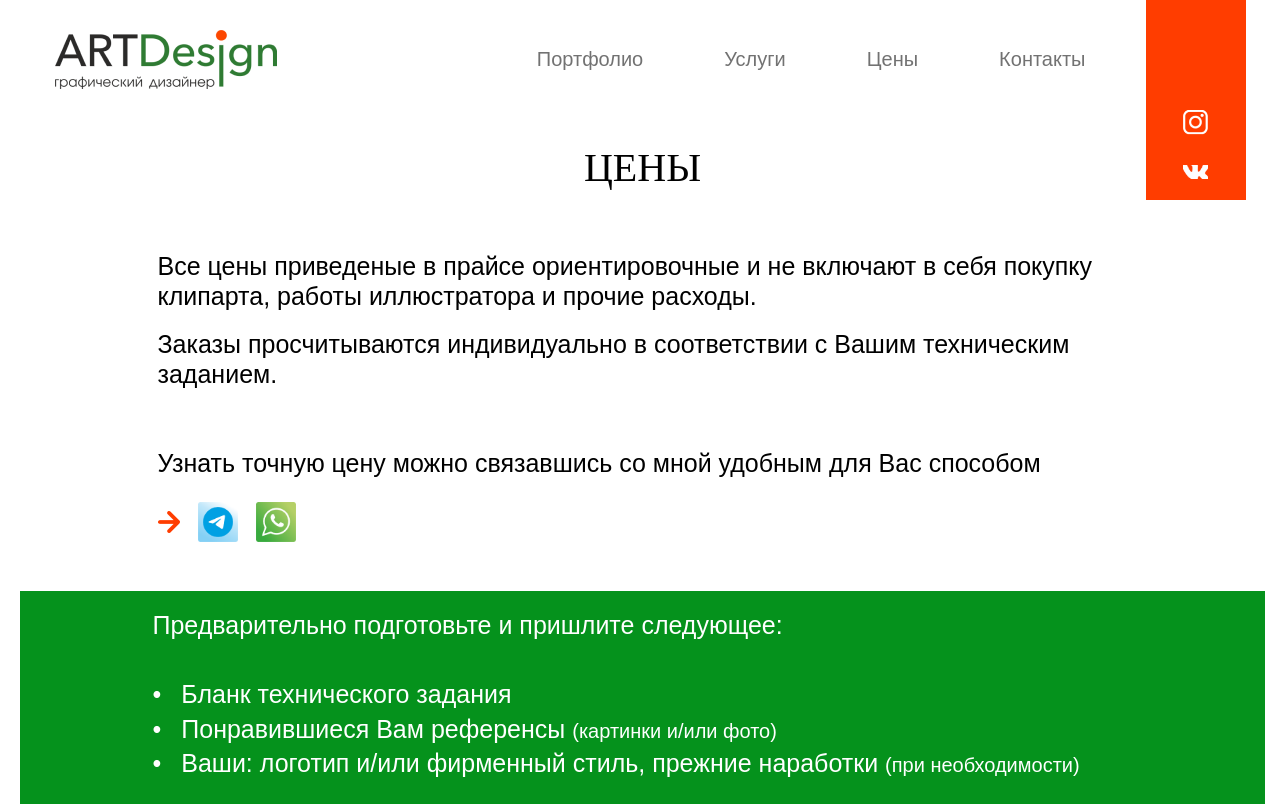
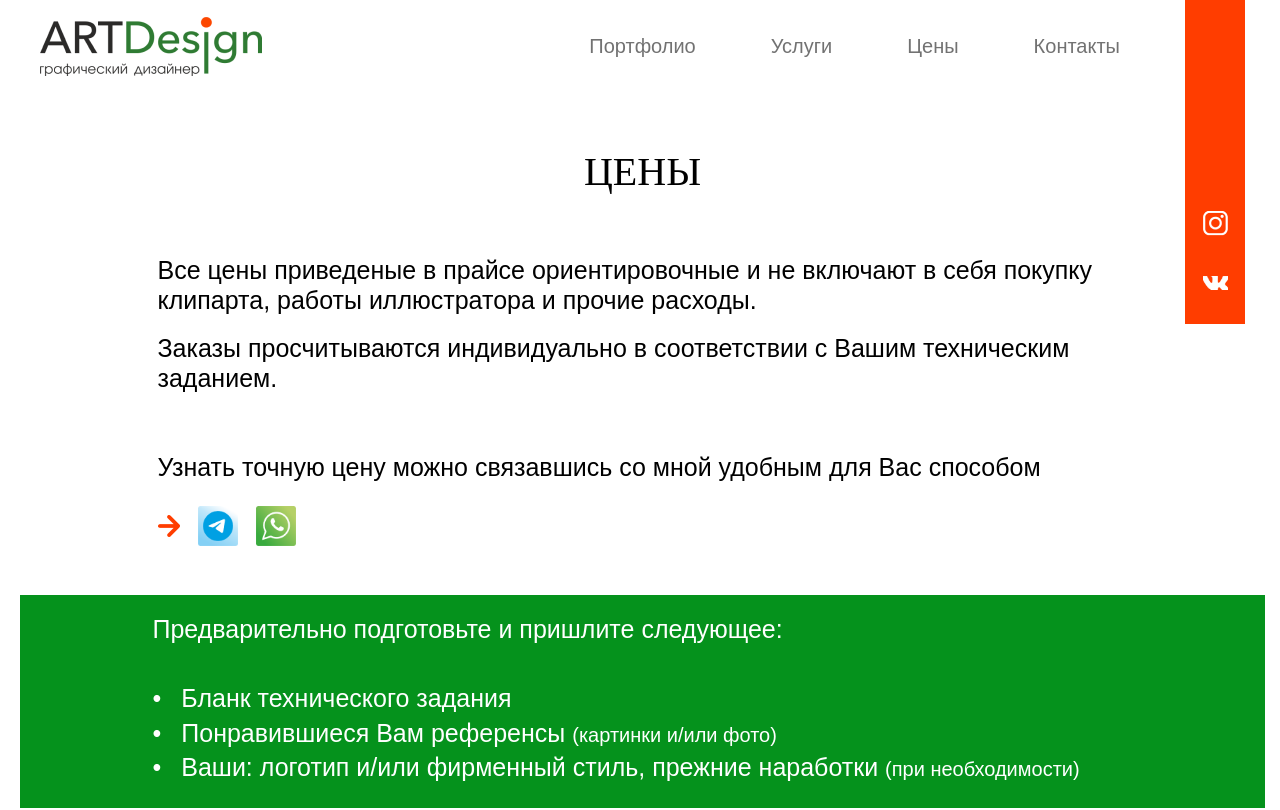
Before and after one commit to MashSHliapa/graphic-design, a React (Vite) app: page /cost in a window 1280 px wide. Shown: the top 810 px of the page. Built offline with nearby package versions, Linux system fonts and the light colour scheme; a web font is replaced by a local one.

Commit message:
fix styles in components Header, Navbar

```diff
--- a/src/components/BurgerMenu/BurgerMenu.scss
+++ b/src/components/BurgerMenu/BurgerMenu.scss
@@ -20,7 +20,7 @@
     cursor: pointer;
   }
 
-/////////////////// burger
+  /////////////////// burger
   &__icon span,
   &__icon::before,
   &__icon::after {
--- a/src/components/BurgerMenu/index.tsx
+++ b/src/components/BurgerMenu/BurgerMenu.tsx
@@ -1,5 +1,5 @@
 import { useEffect, useState } from 'react'
-import { Navbar } from '../Navbar'
+import { Navbar } from '../Navbar/Navbar'
 import './BurgerMenu.scss'
 
 export function BurgerMenu() {
--- a/src/components/Header/Header.scss
+++ b/src/components/Header/Header.scss
@@ -4,136 +4,123 @@
   }
 
   &__body {
-    padding: 30px 5px 0 5px;
     display: flex;
     align-items: center;
     justify-content: space-between;
-  }
+    padding: 17px 0;
 
-  &__logo {}
+    @media screen and (max-width: 991.98px) {
+      padding: 30px 0 15px;
+    }
 
-  &__navbar {}
-
-  @media screen and (max-width: 1199.98px) {
-
-    &__logo img {
-      max-width: 209px;
-      max-height: 56px;
+    @media screen and (max-width: 767.98px) {
+      padding: 15px 0 15px;
     }
   }
 
-  @media screen and (max-width: 991.98px) {
-    &__body {
-      padding: 86px 5px 86px 5px; // предложить меньше отступа
-      padding: 36px 5px 0px 5px;
-    }
-
-    &__logo img {
-      // max-width: 209px;// предложить меньше высоты
-      // max-height: 56px;
-      max-width: 150px;
-      max-height: 45px;
+  &__logo {
+    @media screen and (max-width: 767.98px) {
+      position: relative;
+      display: inline;
+      z-index: 5;
+      padding: 10px 15px 10px 16px;
+      background-color: white;
+      border-radius: 10px;
     }
   }
 
-  @media screen and (max-width: 767.98px) {
-    &__body {
-      padding: 20px 5px 0px 5px;
+  &__logo img {
+    @media screen and (max-width: 991.98px) {
+      max-width: 160px;
+      max-height: 43px;
     }
 
-    &__logo {
-      position: relative;
-      z-index: 5;
-      background-color: #FFFFFF;
-      display: inline;
-      padding: 10px 10px 5px 5px;
-    }
-
-    &__logo img {
+    @media screen and (max-width: 767.98px) {
       max-width: 113px;
       max-height: 30px;
     }
+  }
 
-    &__navbar {
+  &__navbar {
+    @media screen and (max-width: 767.98px) {
       display: none;
     }
   }
 }
 
 .red-rectangle-header {
-  max-height: 200px;
   position: absolute;
   top: 0;
-  right: 0px;
+  right: 10px;
   z-index: 2;
+  height: 324px;
 
-  &__burger-menu,
-  &__burger-close {
+  @media screen and (max-width: 991.98px) {
+    height: 331px;
+  }
+
+  @media screen and (max-width: 767.98px) {
+    right: 20px;
+    max-height: 170px;
+  }
+
+  @media screen and (max-width: 575.98px) {
+    right: 5px;
+  }
+
+  &__burger-menu {
     display: none;
+
+    @media screen and (max-width: 767.98px) {
+      display: block;
+      text-align: center;
+      margin-top: 35px;
+    }
   }
 
   &__icons-group {
     text-align: center;
-    padding: 110px 0 30px;
+    margin-top: 211px;
+
+    @media screen and (max-width: 991.98px) {
+      margin-top: 239px;
+    }
+
+    @media screen and (max-width: 767.98px) {
+      position: relative;
+      top: 0px;
+      left: 0;
+      z-index: 5;
+      margin-top: 45px;
+    }
+  }
+
+  &__icon img {
+    @media screen and (max-width: 991.98px) {
+      width: 21px;
+      height: 21px;
+    }
   }
 
   &__icon-vk img {
     width: 25px;
     height: 14px;
-  }
 
-  &__icon:not(:last-child) {
-    margin-bottom: 30px;
-  }
-
-  @media screen and (max-width: 991.98px) {
-    position: absolute;
-    top: 0;
-    right: 10px;
-
-    &__icons-group {
-      padding: 120px 0 30px;
-    }
-
-    &__icon img {
-      width: 21px;
-      height: 19px;
-    }
-
-    &__icon-vk img {
+    @media screen and (max-width: 991.98px) {
       width: 21px;
       height: 12px;
     }
   }
 
-  @media screen and (max-width: 767.98px) {
-    min-width: 50px;
-    position: absolute;
-    top: 0;
-    right: 20px;
-    max-height: 170px;
+  &__icon:not(:last-child) {
+    margin-bottom: 40px;
 
-    &__burger-menu {
-      display: block;
-      padding: 37px 0 0 12px;
+    @media screen and (max-width: 991.98px) {
+      margin-bottom: 30px;
     }
 
-    &__icon:not(:last-child) {
-      margin-bottom: 23px;
-    }
-
-    &__icons-group {
-      padding: 46px 0 20px;
-      position: relative;
-      top: 0px;
-      left: 0;
-      z-index: 5;
+    @media screen and (max-width: 767.98px) {
+      margin-bottom: 25px;
     }
   }
-
-  @media screen and (max-width: 575.98px) {
-    position: absolute;
-    top: 0;
-    right: 5px;
-  }
 }
--- a/src/components/Header/index.tsx
+++ b/src/components/Header/Header.tsx
@@ -1,5 +1,5 @@
-import { Navbar } from '../Navbar'
-import { BurgerMenu } from '../BurgerMenu'
+import { Navbar } from '../Navbar/Navbar'
+import { BurgerMenu } from '../BurgerMenu/BurgerMenu'
 import logo from '../../images/logo_header.png'
 import instagram from '../../images/instagram_s.png'
 import vk from '../../images/vk.png'
@@ -17,12 +17,10 @@ export function Header() {
             <Navbar />
           </div>
         </div>
-
         <div className="header__red-rectangle-header red-rectangle-header _red-rectangle">
           <div className="red-rectangle-header__burger-menu">
             <BurgerMenu />
           </div>
-
           <div className="red-rectangle-header__icons-group">
             <div className="red-rectangle-header__icon _icon">
               <a href="https://instagram.com/artdesign_81?igshid=MmVlMjlkMTBhMg==" target="_blank">
--- a/src/components/Layout/Layout.scss
+++ b/src/components/Layout/Layout.scss
@@ -5,17 +5,20 @@
   border: 0;
   padding: 0;
   margin: 0;
+  user-select: none;
 }
 
 html,
 body {
   height: 100%;
-  // min-width: 320px;
 }
 
 a {
   text-decoration: none;
   color: inherit;
+  -webkit-user-drag: none;
+  -khtml-user-drag: none;
+  -moz-user-drag: none;
 }
 
 ul,
@@ -30,6 +33,7 @@ img {
   vertical-align: top;
   max-width: 100%;
   object-fit: cover;
+  pointer-events: none;
 }
 
 h1,
@@ -45,6 +49,7 @@ p {
 }
 
 body {
+  height: 100%;
   line-height: 1;
   font-family: 'Abel', sans-serif;
   font-weight: 400;
@@ -54,8 +59,7 @@ body {
 
 /////////////////////////////////////////////////////////////////////
 ._container {
-  max-width: 1181px;
-  // max-width: 1273px;
+  max-width: 1200px;
   margin: 0 auto;
   padding: 0 15px;
   box-sizing: content-box;
@@ -140,19 +144,11 @@ body {
 }
 
 ._red-rectangle {
-  width: 100px;
+  width: 60px;
   background-color: #FF3D00;
 
-  @media screen and (max-width: 1199.98px) {
-    width: 80px;
-  }
-
-  @media screen and (max-width: 991.98px) {
-    width: 60px;
-  }
-
   @media screen and (max-width: 767.98px) {
-    width: 30px;
+    width: 50px;
   }
 }
 
@@ -166,8 +162,6 @@ body {
 }
 
 //////////////////////////////////////////////////////////////////////
-.layout {}
-
 .menu-main {
 
   &__separator-main {
--- a/src/components/Layout/index.tsx
+++ b/src/components/Layout/Layout.tsx
@@ -1,5 +1,5 @@
 import { Outlet } from 'react-router-dom'
-import { Header } from '../Header'
+import { Header } from '../Header/Header'
 import { Footer } from '../Footer'
 import './Layout.scss'
 
--- a/src/components/Navbar/Navbar.scss
+++ b/src/components/Navbar/Navbar.scss
@@ -1,21 +1,72 @@
 .navbar {
+  &__body {
+
+    @media screen and (max-width: 767.98px) {
+      position: fixed;
+      top: 0;
+      left: 0;
+      z-index: 2;
+      width: 100%;
+      height: 100%;
+      background-color: #FF3D00;
+    }
+  }
+
   &__list {
     display: flex;
     flex-wrap: wrap;
     align-items: center;
+
+    @media screen and (max-width: 991.98px) {
+      font-size: 18px;
+    }
+
+    @media screen and (max-width: 767.98px) {
+      justify-content: center;
+      flex-direction: column;
+      padding: 80px 15px 16px;
+      font-size: 20px;
+    }
   }
 
   &__item:not(:last-child) {
-    margin-right: 81px;
+    margin-right: 75px;
+
+    @media screen and (max-width: 991.98px) {
+      margin-right: 50px;
+    }
+
+    @media screen and (max-width: 767.98px) {
+      margin-right: 0px;
+      padding: 0 0 18px;
+    }
   }
 
   &__item:last-child {
-    margin-right: 140px;
+    // margin-right: 140px;
+    margin-right: 120px;
+
+    @media screen and (max-width: 1199.98px) {
+      margin-right: 100px;
+    }
+
+    @media screen and (max-width: 991.98px) {
+      // margin-right: 70px;
+      margin-right: 90px;
+    }
+
+    @media screen and (max-width: 767.98px) {
+      margin-right: 0;
+    }
   }
 
   &__link {
     color: #727272;
-    line-height: 125%;
+    line-height: 1.25;
+
+    @media screen and (max-width: 767.98px) {
+      color: #FFFFFF;
+    }
   }
 
   &__link:hover {
@@ -23,68 +74,4 @@
     border-bottom: #05921C solid 1px;
     transition: 0.3s;
   }
-
-  &__red-rectangle-header {}
-
-
-  @media screen and (max-width: 1199.98px) {
-    &__item:not(:last-child) {
-      margin-right: 72px;
-    }
-
-    &__item:last-child {
-      margin-right: 100px;
-    }
-  }
-
-  @media screen and (max-width: 991.98px) {
-    &__list {
-      font-size: 18px;
-    }
-
-    &__item:not(:last-child) {
-      margin-right: 55px;
-    }
-
-    &__item:last-child {
-      margin-right: 70px;
-    }
-  }
-
-  @media screen and (max-width: 767.98px) {
-    &__body {
-      position: fixed;
-      top: 0;
-      left: -100%;
-      left: 0;
-      width: 100%;
-      // height: 100%;
-      max-height: 250px;
-      background-color: #FF3D00;
-      z-index: 2;
-      transition: left 0.7s ease 5s;
-      overflow: auto;
-    }
-
-    &__list {
-      font-size: 20px;
-      justify-content: center;
-      flex-direction: column;
-      padding: 80px 15px 16px;
-    }
-
-    &__item:not(:last-child) {
-      margin-right: 0px;
-      padding: 0 0 18px;
-    }
-
-    &__item:last-child {
-      margin-right: 0px;
-      padding: 0 0 0px;
-    }
-
-    &__link {
-      color: #FFFFFF;
-    }
-  }
 }
--- a/src/components/Navbar/index.tsx
+++ b/src/components/Navbar/Navbar.tsx
@@ -10,7 +10,6 @@ export function Navbar() {
     setTimeout(() => createServicesScroll(pageElement), 100)
   }
 
-
   return (
     <div className="navbar">
       <nav className="navbar__body">
@@ -18,11 +17,9 @@ export function Navbar() {
           <li className="navbar__item" >
             <NavLink to="/portfolio" className="navbar__link">Портфолио</NavLink>
           </li>
-
           <li className="navbar__item" onClick={handleClickPageWithScroll}>
             <NavLink to="/" className="navbar__link">Услуги</NavLink>
           </li>
-
           <li className="navbar__item">
             <NavLink to="/cost" className="navbar__link" >Цены</NavLink>
           </li>
--- a/src/router.tsx
+++ b/src/router.tsx
@@ -1,5 +1,5 @@
 import { createBrowserRouter } from 'react-router-dom'
-import { Layout } from './components/Layout'
+import { Layout } from './components/Layout/Layout'
 import { Flyers } from './pages/Flyers'
 import { Cutaways } from './pages/Сutaways'
 import { DiplomasAndCertificates } from './pages/DiplomasAndCertificates'
```
